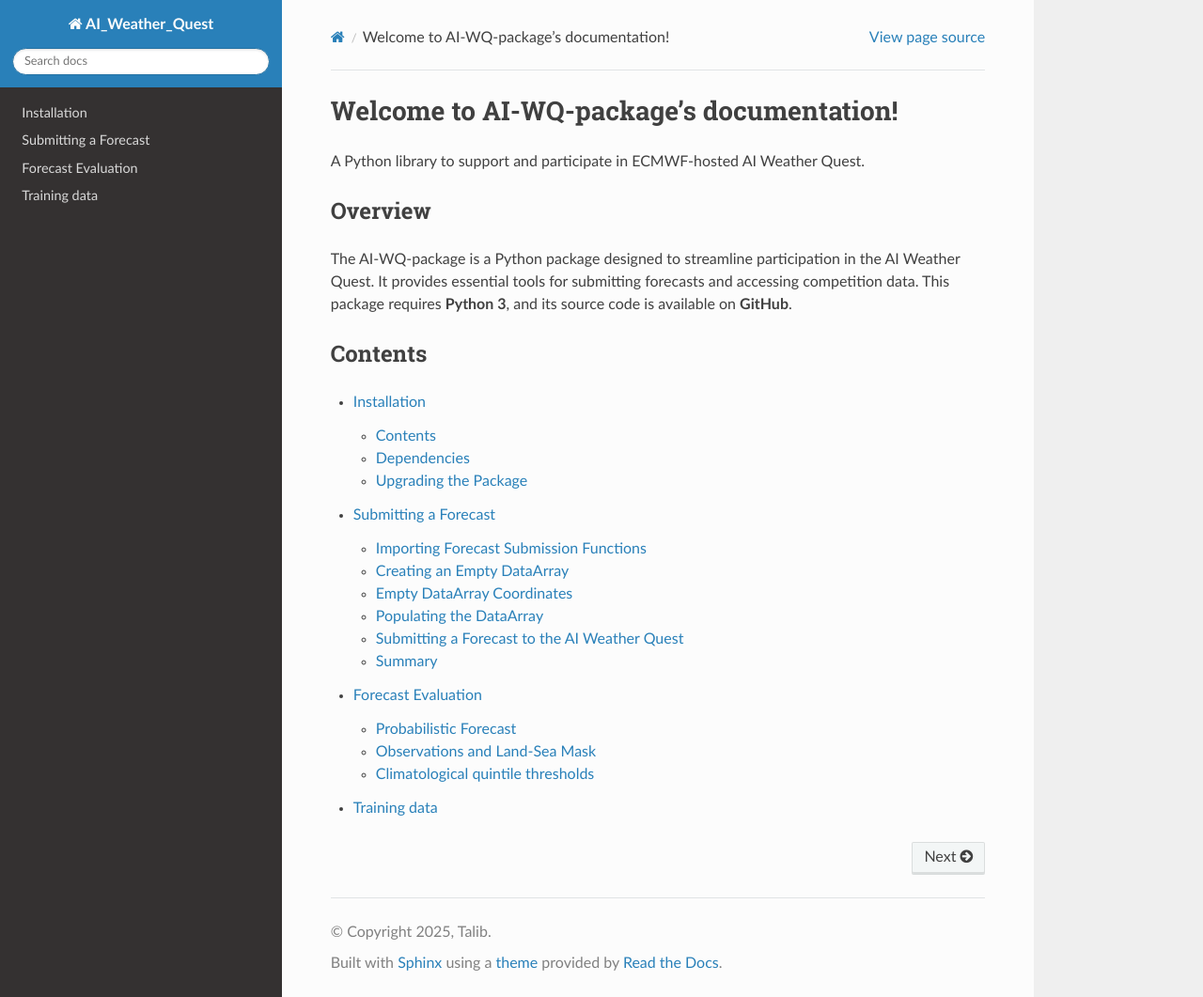
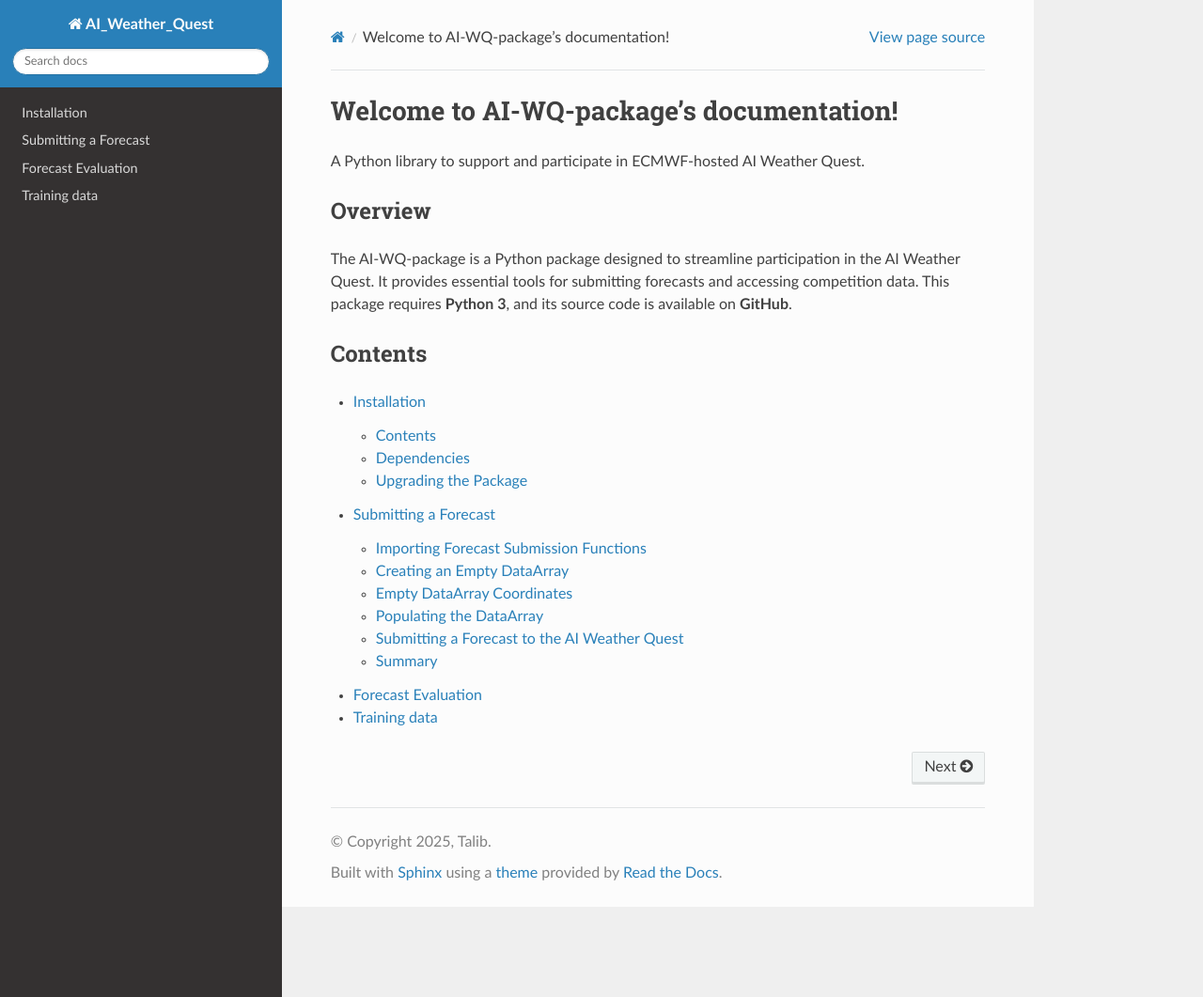
Before and after one commit to joshuatalib/AI_weather_quest, a Sphinx documentation site: the page built from docs/source/index.rst, in a window 1280 px wide and 1061 px high. Shown: the whole window at 94% size. Built offline with Sphinx 7.4.7 and the Read the Docs theme 3.1.0, drawn with Linux system fonts in a browser that asks for light colours; pages that are not in the unit, such as notebooks, are missing from menus; some of the changed lines change nothing that is shown.

Commit message:
Update forecast_evaluation.rst

````diff
--- a/docs/source/forecast_evaluation.rst
+++ b/docs/source/forecast_evaluation.rst
@@ -1,32 +1,2 @@
 Forecast Evaluation
 ====================================
-
-Three datasets are needed to evaluate a probabilistic sub-seasonal forecast:
-
-1. The original probabilistic forecast;
-2. Observations; and
-3. A climatological set of probability limits.
-
-Probabilistic Forecast
-----------------------
-
-Observations and Land-Sea Mask
-------------------------------
-
-The following script downloads the latest ERA5T and MSWEP data and transfers it to the FTP site.
-
-**Script**: `download_observed_evaluation_data.bsh` [local machine]
-*(Note: Need to automate and work locally at ECMWF)*
-
-```python
-from AI_WQ_package import retrieve_evaluation_data
-
-weekly_obs = retrieve_evaluation_data.retrieve_weekly_obs(<<date>>, <<variable>>, <<password>>)
-
-land_sea_mask = retrieve_evaluation_data.retrieve_land_sea_mask(<<password>>)
-
-Climatological quintile thresholds
-----------------------------------
-In the AI Weather Quest, climatological quintile thresholds are computed using ERA5 data for temperature and mean sea level pressure, while MSWEP data is used for precipitation. Quintile thresholds are crucial for forecast evaluation and can be leveraged by competitors to create probabilistic forecasts.
-
-Climatological quintiles are calculated using observations from the previous 20 years within a 5-day window, which includes two days before and two days after the target date. For example, the climatological quintiles for 15th September 2024 are derived from data spanning the previous 20 years (2004 to 2023), covering the period from 13th to 17th September. The use of a five-day window increases our sample size to 100 observations. For leap day climatologies (February 29th), the 5-day window is adjusted to span from 26th February to 2nd March for non-leap years, and from 27th February to 2nd March for leap years. These quintiles are used to accurately evaluate forecasts and may serve as a reference for participants to make informed probabilistic predictions.
````
